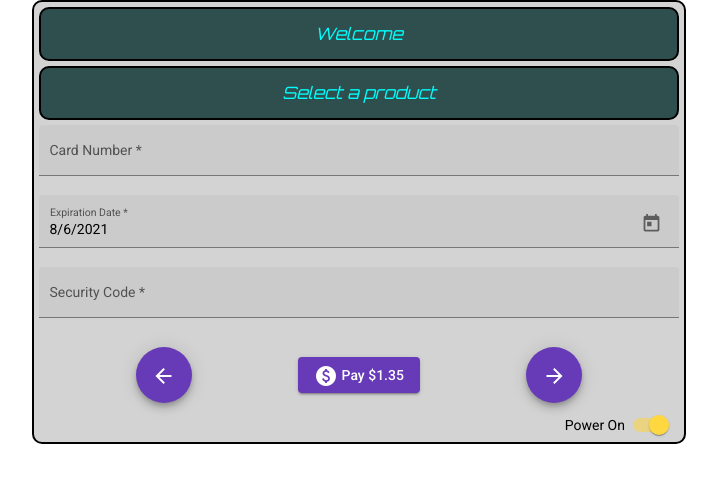
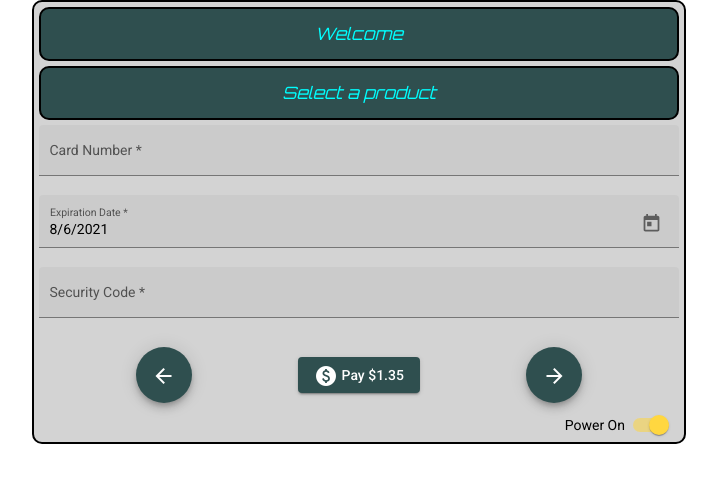
Before and after one commit to jacarder/vending_machine, an Angular app: page / in a window 1280 px wide. Shown: the top 482 px of the page, without its empty margins (281-998 px from the left). Built offline with nearby package versions, Linux system fonts and the light colour scheme.

Commit message:
override button color

```diff
--- a/src/app/components/vending-item-display/vending-item-display.component.scss
+++ b/src/app/components/vending-item-display/vending-item-display.component.scss
@@ -13,3 +13,8 @@
 button {
 	margin: $default-margin $default-margin $default-margin $default-margin;
 }
+
+.mat-primary {
+    background: darkslategrey;
+    color: white;
+}
```
